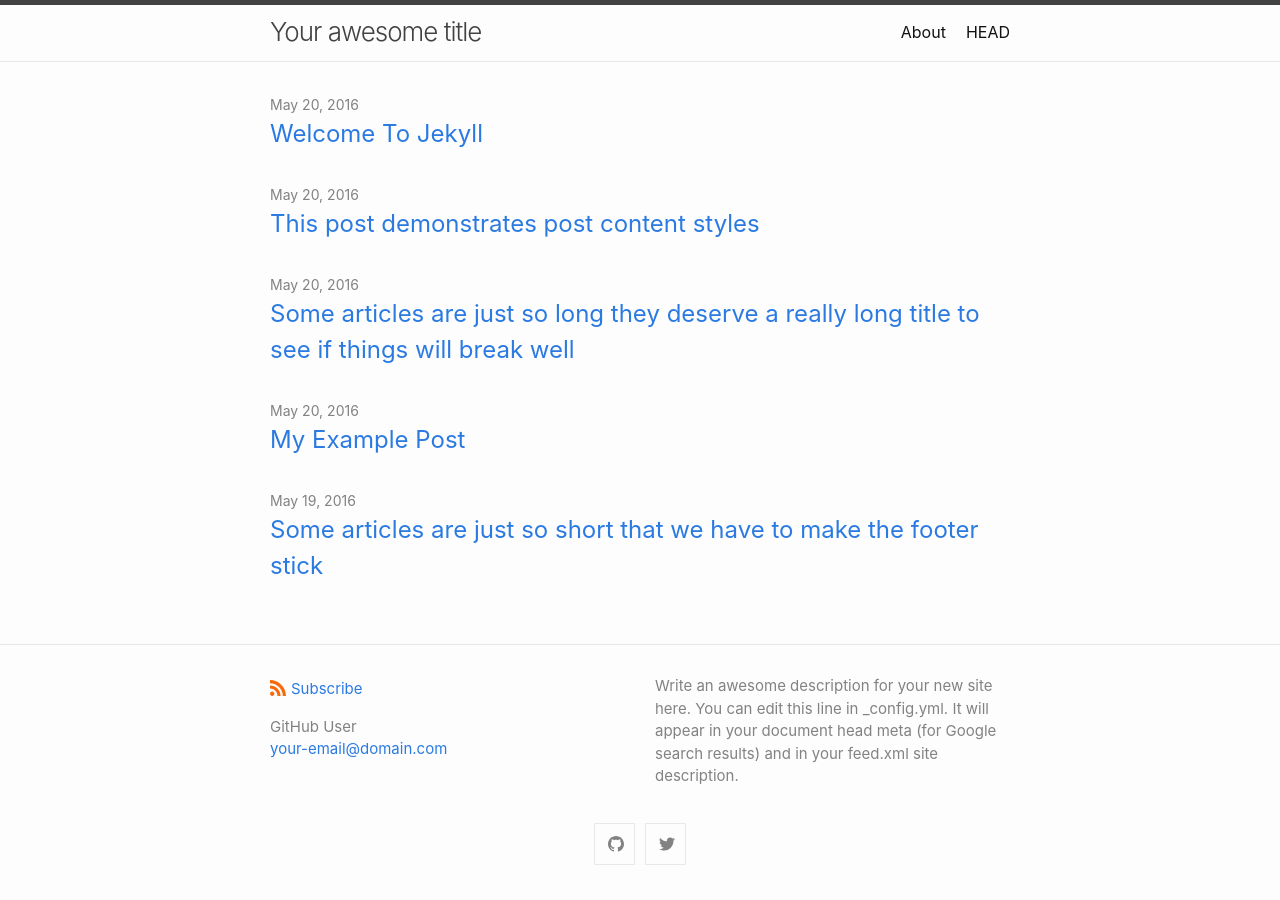
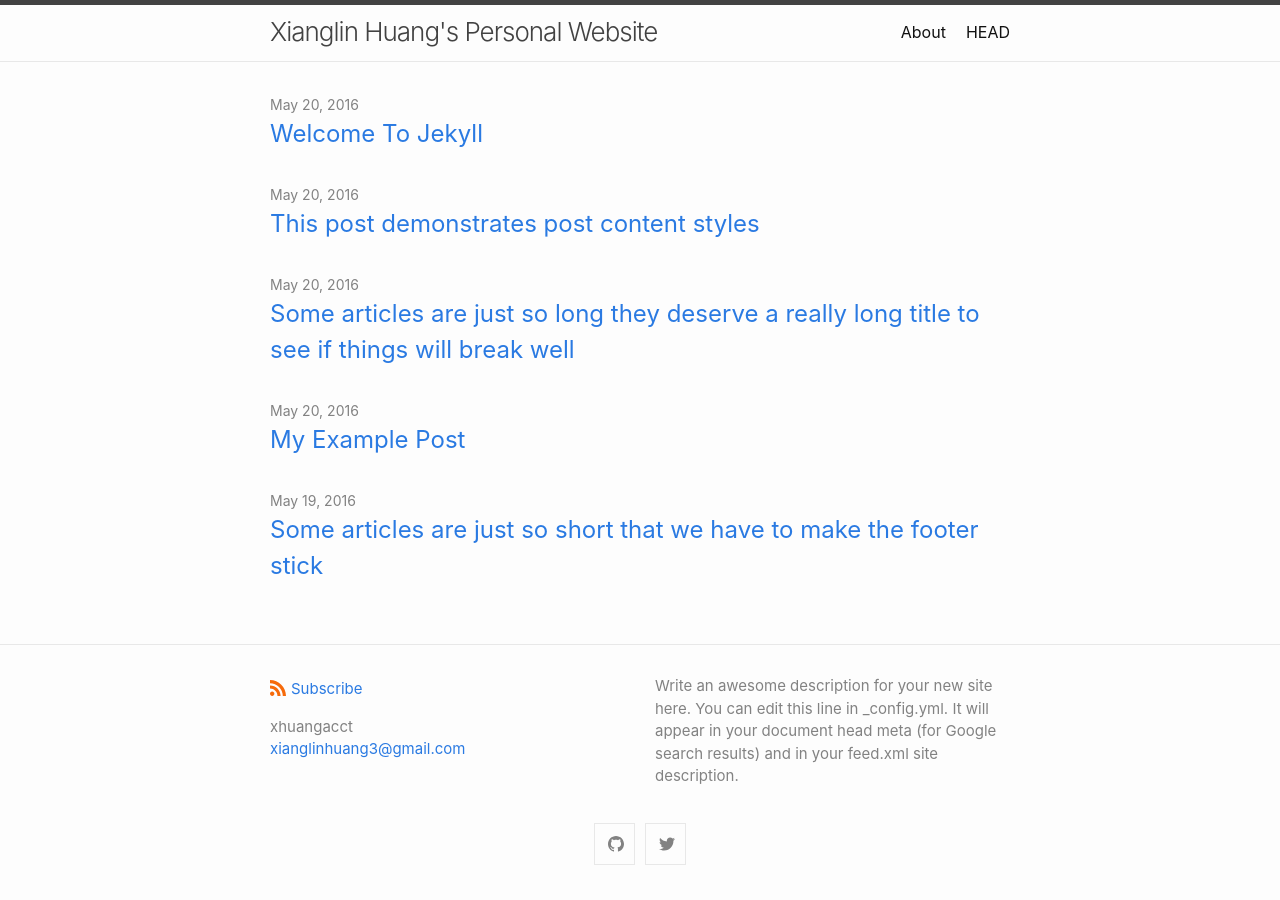
Before and after one commit to xhuangacct/xhuangacct, a Jekyll site: the page built from index.md, in a window 1280 px wide. Built offline with Jekyll 4.4.1, drawn with Linux system fonts in a browser that asks for light colours.

Commit message:
Update _config.yml

```diff
--- a/_config.yml
+++ b/_config.yml
@@ -1,7 +1,7 @@
-title: Your awesome title
+title: Xianglin Huang's Personal Website
 author:
-  name: GitHub User
-  email: your-email@domain.com
+  name: xhuangacct
+  email: xianglinhuang3@gmail.com
 description: > # this means to ignore newlines until "show_excerpts:"
   Write an awesome description for your new site here. You can edit this
   line in _config.yml. It will appear in your document head meta (for
@@ -16,8 +16,8 @@ minima:
 
   # generate social links in footer
   social_links:
-    twitter: jekyllrb
-    github:  jekyll
+    twitter: xhuangacct
+    github:  xhuangacct
     # devto: jekyll
     # dribbble: jekyll
     # facebook: jekyll
```
